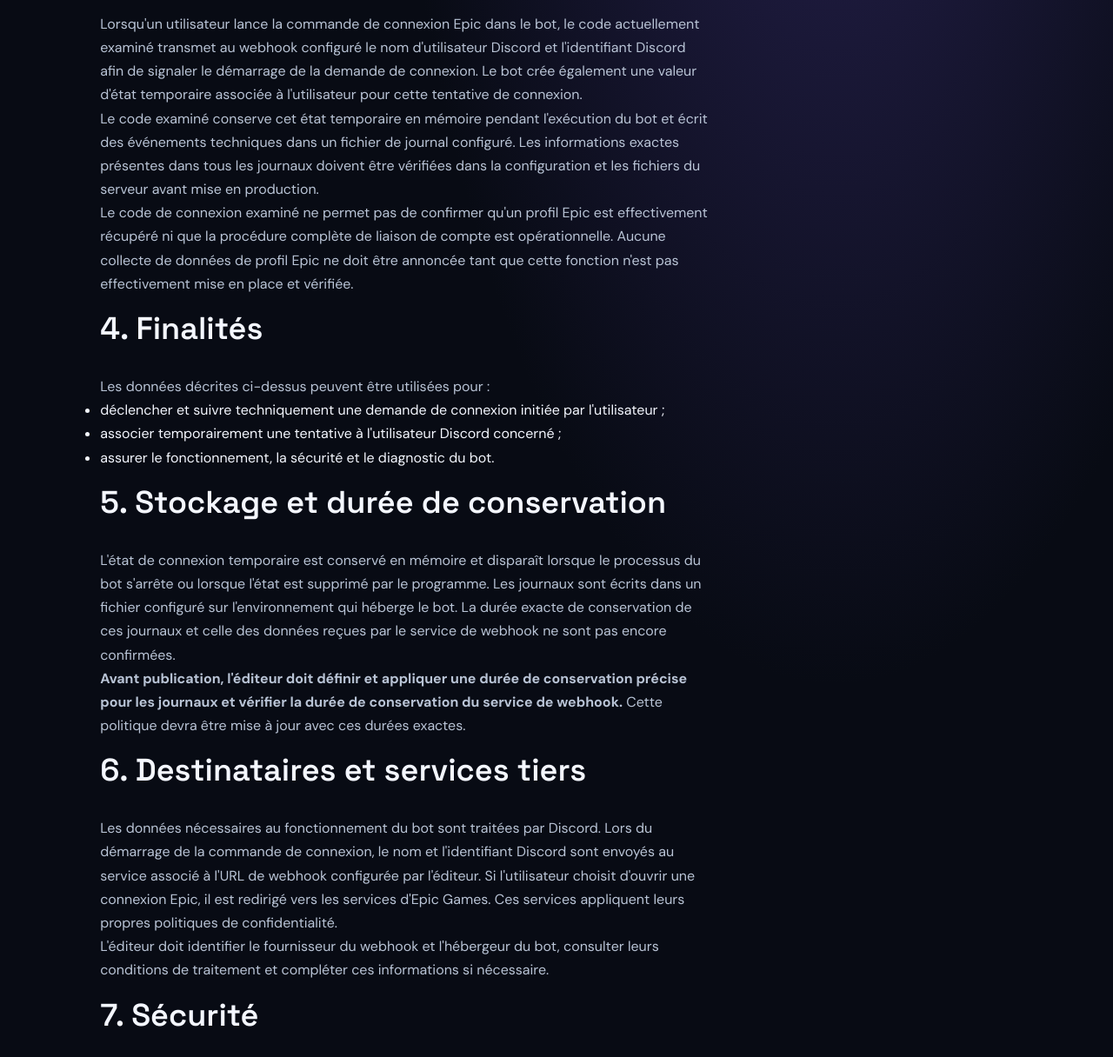
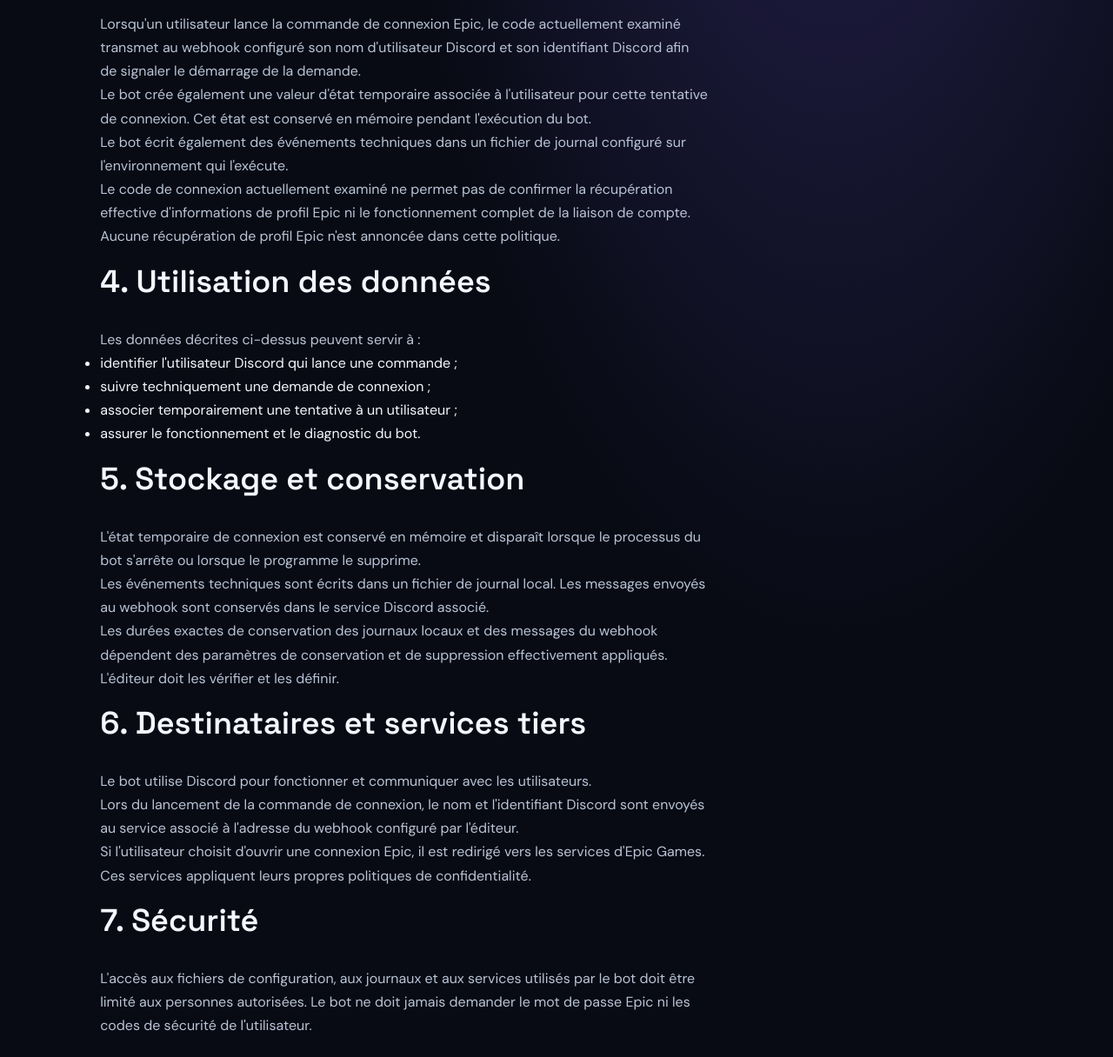
Before and after one commit to manoa6304/zayro-epic, a plain HTML site: page confidentialite.html in a window 1280 px wide. Shown: the part 646-1862 px from the top of the page at 87% size. Drawn offline with Linux system fonts and the light colour scheme.

Commit message:
Update confidentialite.html

```diff
--- a/confidentialite.html
+++ b/confidentialite.html
@@ -1,10 +1,13 @@
+
 <!DOCTYPE html>
 <html lang="fr">
 <head>
   <meta charset="UTF-8">
   <meta name="viewport" content="width=device-width, initial-scale=1.0">
-  <meta name="description" content="Politique de confidentialité du projet ZayroTechBoost, édité par ZayroTech.">
-  <title>Politique de confidentialité — ZayroTechBoost</title>
+  <meta name="description" content="Politique de confidentialité de ZayroTechBoost, projet édité par ZayroTech.">
+  <meta name="author" content="ZayroTech">
+  <link rel="canonical" href="https://zayrotech.online/confidentialite.html">
+  <title>Confidentialité — ZayroTechBoost</title>
   <link rel="stylesheet" href="style.css">
 </head>
 <body>
@@ -19,106 +22,130 @@
   <main class="about">
     <span class="tag">INFORMATIONS LÉGALES</span>
     <h1>Politique de confidentialité</h1>
-    <p class="muted">Dernière mise à jour : 24 novembre 2026</p>
+    <p class="muted">Dernière mise à jour : 25 novembre 2026</p>
 
     <h2>1. Responsable du projet</h2>
     <p>
-      Le projet ZayroTechBoost est édité par ZayroTech.
-      Contact relatif aux données personnelles : <strong><a href="mailto:manoa6403@gmail.com">manoa6403@gmail.com</a></strong>.
+      ZayroTechBoost est un projet indépendant édité par ZayroTech.
+      Pour toute question relative aux données personnelles :
+      <a href="mailto:manoa6403@gmail.com">manoa6403@gmail.com</a>.
     </p>
 
     <h2>2. Périmètre</h2>
     <p>
-      Cette politique concerne le site zayrotech.online et le bot Discord ZayroTechBoost.
-      Le bot fonctionne au sein de Discord. Certaines fonctions peuvent ouvrir une page
-      de connexion Epic lorsque l'utilisateur choisit de lancer cette fonction.
+      Cette politique concerne le site zayrotech.online et le bot Discord
+      ZayroTechBoost. Le bot fonctionne au sein de la plateforme Discord.
+      Certaines commandes peuvent ouvrir une page de connexion Epic
+      lorsque l'utilisateur choisit de lancer cette fonction.
     </p>
 
     <h2>3. Données traitées</h2>
     <p>
-      Lorsqu'un utilisateur lance la commande de connexion Epic dans le bot, le code
-      actuellement examiné transmet au webhook configuré le nom d'utilisateur Discord
-      et l'identifiant Discord afin de signaler le démarrage de la demande de connexion.
-      Le bot crée également une valeur d'état temporaire associée à l'utilisateur
-      pour cette tentative de connexion.
+      Lorsqu'un utilisateur lance la commande de connexion Epic,
+      le code actuellement examiné transmet au webhook configuré
+      son nom d'utilisateur Discord et son identifiant Discord
+      afin de signaler le démarrage de la demande.
+    </p>
+
+    <p>
+      Le bot crée également une valeur d'état temporaire associée
+      à l'utilisateur pour cette tentative de connexion.
+      Cet état est conservé en mémoire pendant l'exécution du bot.
+    </p>
+
+    <p>
+      Le bot écrit également des événements techniques dans
+      un fichier de journal configuré sur l'environnement
+      qui l'exécute.
+    </p>
+
+    <p>
+      Le code de connexion actuellement examiné ne permet pas
+      de confirmer la récupération effective d'informations
+      de profil Epic ni le fonctionnement complet de la liaison
+      de compte. Aucune récupération de profil Epic n'est annoncée
+      dans cette politique.
+    </p>
+
+    <h2>4. Utilisation des données</h2>
+    <p>Les données décrites ci-dessus peuvent servir à :</p>
+    <ul>
+      <li>identifier l'utilisateur Discord qui lance une commande ;</li>
+      <li>suivre techniquement une demande de connexion ;</li>
+      <li>associer temporairement une tentative à un utilisateur ;</li>
+      <li>assurer le fonctionnement et le diagnostic du bot.</li>
+    </ul>
+
+    <h2>5. Stockage et conservation</h2>
+    <p>
+      L'état temporaire de connexion est conservé en mémoire
+      et disparaît lorsque le processus du bot s'arrête
+      ou lorsque le programme le supprime.
     </p>
     <p>
-      Le code examiné conserve cet état temporaire en mémoire pendant l'exécution du bot
-      et écrit des événements techniques dans un fichier de journal configuré.
-      Les informations exactes présentes dans tous les journaux doivent être vérifiées
-      dans la configuration et les fichiers du serveur avant mise en production.
+      Les événements techniques sont écrits dans un fichier
+      de journal local. Les messages envoyés au webhook
+      sont conservés dans le service Discord associé.
     </p>
     <p>
-      Le code de connexion examiné ne permet pas de confirmer qu'un profil Epic est
-      effectivement récupéré ni que la procédure complète de liaison de compte est
-      opérationnelle. Aucune collecte de données de profil Epic ne doit être annoncée
-      tant que cette fonction n'est pas effectivement mise en place et vérifiée.
-    </p>
-
-    <h2>4. Finalités</h2>
-    <p>Les données décrites ci-dessus peuvent être utilisées pour :</p>
-    <ul>
-      <li>déclencher et suivre techniquement une demande de connexion initiée par l'utilisateur ;</li>
-      <li>associer temporairement une tentative à l'utilisateur Discord concerné ;</li>
-      <li>assurer le fonctionnement, la sécurité et le diagnostic du bot.</li>
-    </ul>
-
-    <h2>5. Stockage et durée de conservation</h2>
-    <p>
-      L'état de connexion temporaire est conservé en mémoire et disparaît lorsque le
-      processus du bot s'arrête ou lorsque l'état est supprimé par le programme.
-      Les journaux sont écrits dans un fichier configuré sur l'environnement qui héberge
-      le bot. La durée exacte de conservation de ces journaux et celle des données reçues
-      par le service de webhook ne sont pas encore confirmées.
-    </p>
-    <p>
-      <strong>Avant publication, l'éditeur doit définir et appliquer une durée de conservation
-      précise pour les journaux et vérifier la durée de conservation du service de webhook.</strong>
-      Cette politique devra être mise à jour avec ces durées exactes.
+      Les durées exactes de conservation des journaux locaux
+      et des messages du webhook dépendent des paramètres
+      de conservation et de suppression effectivement appliqués.
+      L'éditeur doit les vérifier et les définir.
     </p>
 
     <h2>6. Destinataires et services tiers</h2>
     <p>
-      Les données nécessaires au fonctionnement du bot sont traitées par Discord.
-      Lors du démarrage de la commande de connexion, le nom et l'identifiant Discord
-      sont envoyés au service associé à l'URL de webhook configurée par l'éditeur.
-      Si l'utilisateur choisit d'ouvrir une connexion Epic, il est redirigé vers les
-      services d'Epic Games. Ces services appliquent leurs propres politiques de confidentialité.
+      Le bot utilise Discord pour fonctionner et communiquer
+      avec les utilisateurs.
     </p>
     <p>
-      L'éditeur doit identifier le fournisseur du webhook et l'hébergeur du bot,
-      consulter leurs conditions de traitement et compléter ces informations si nécessaire.
+      Lors du lancement de la commande de connexion, le nom
+      et l'identifiant Discord sont envoyés au service associé
+      à l'adresse du webhook configuré par l'éditeur.
+    </p>
+    <p>
+      Si l'utilisateur choisit d'ouvrir une connexion Epic,
+      il est redirigé vers les services d'Epic Games.
+      Ces services appliquent leurs propres politiques
+      de confidentialité.
     </p>
 
     <h2>7. Sécurité</h2>
     <p>
-      L'accès aux fichiers de configuration, journaux et services d'hébergement doit être
-      limité aux personnes autorisées. Ne partagez jamais vos mots de passe ni vos codes
-      de sécurité Epic. Le bot ne doit pas demander ces informations.
+      L'accès aux fichiers de configuration, aux journaux
+      et aux services utilisés par le bot doit être limité
+      aux personnes autorisées.
+      Le bot ne doit jamais demander le mot de passe Epic
+      ni les codes de sécurité de l'utilisateur.
     </p>
 
     <h2>8. Droits et demandes</h2>
     <p>
-      Pour demander l'accès aux données vous concernant, leur rectification ou leur
-      suppression lorsque cela est applicable, contactez l'éditeur à l'adresse indiquée
-      dans la section 1. Une demande peut nécessiter une vérification raisonnable de votre identité.
+      Pour toute demande concernant les données personnelles,
+      notamment une demande d'accès, de rectification ou
+      de suppression lorsque cela est applicable,
+      contactez l'éditeur :
+      <a href="mailto:manoa6403@gmail.com">manoa6403@gmail.com</a>.
     </p>
 
     <h2>9. Mineurs</h2>
     <p>
-      Les utilisateurs mineurs doivent utiliser le service avec l'accord et l'accompagnement
-      de leur parent ou représentant légal lorsque cela est nécessaire.
+      Les utilisateurs mineurs doivent utiliser le service
+      avec l'accord et l'accompagnement de leur parent
+      ou représentant légal lorsque cela est nécessaire.
     </p>
 
     <h2>10. Modifications</h2>
     <p>
-      Cette politique sera mise à jour si les fonctions du bot, les données traitées,
-      les destinataires ou les durées de conservation changent.
+      Cette politique peut être mise à jour si les fonctionnalités
+      du bot, les données traitées, les destinataires ou les
+      durées de conservation changent.
     </p>
   </main>
 
   <footer>
-    <span>© 2026 ZayroTech</span>
+    <span>© 2026 ZayroTech — ZayroTechBoost</span>
     <a href="index.html">Accueil</a>
     <a href="contact.html">Contact</a>
   </footer>
```
